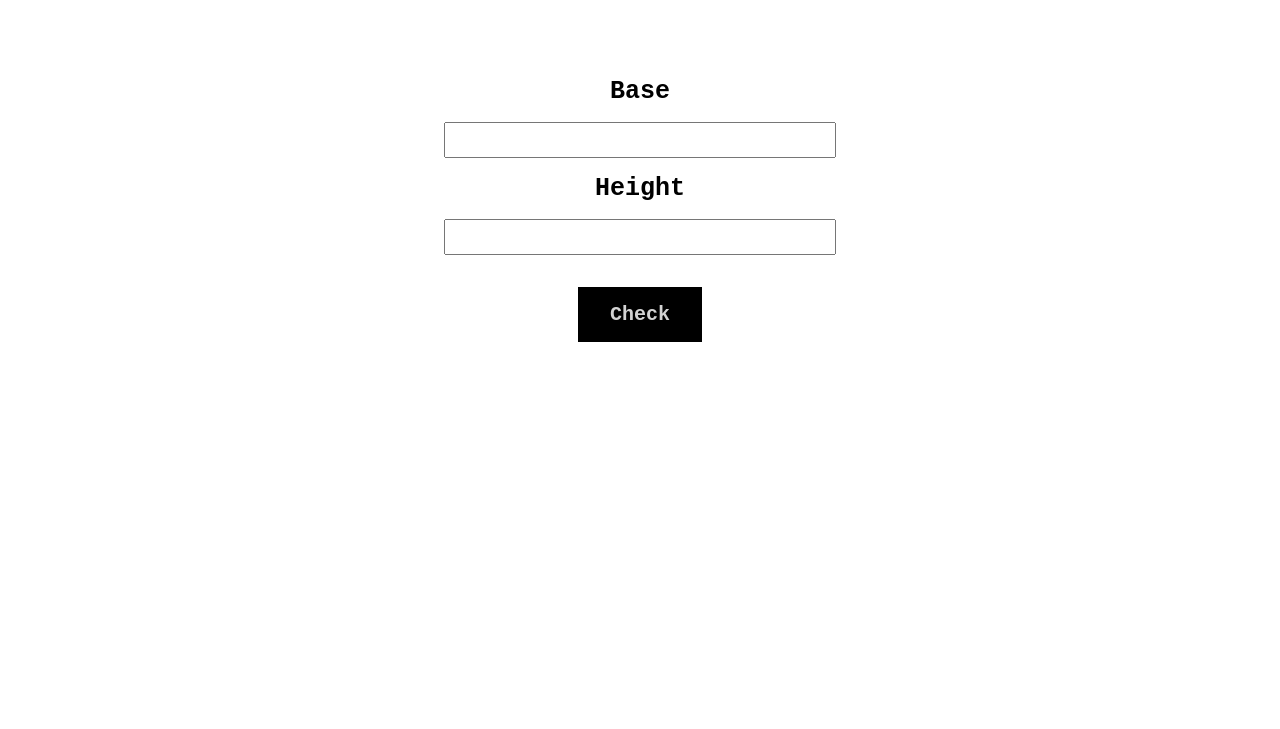
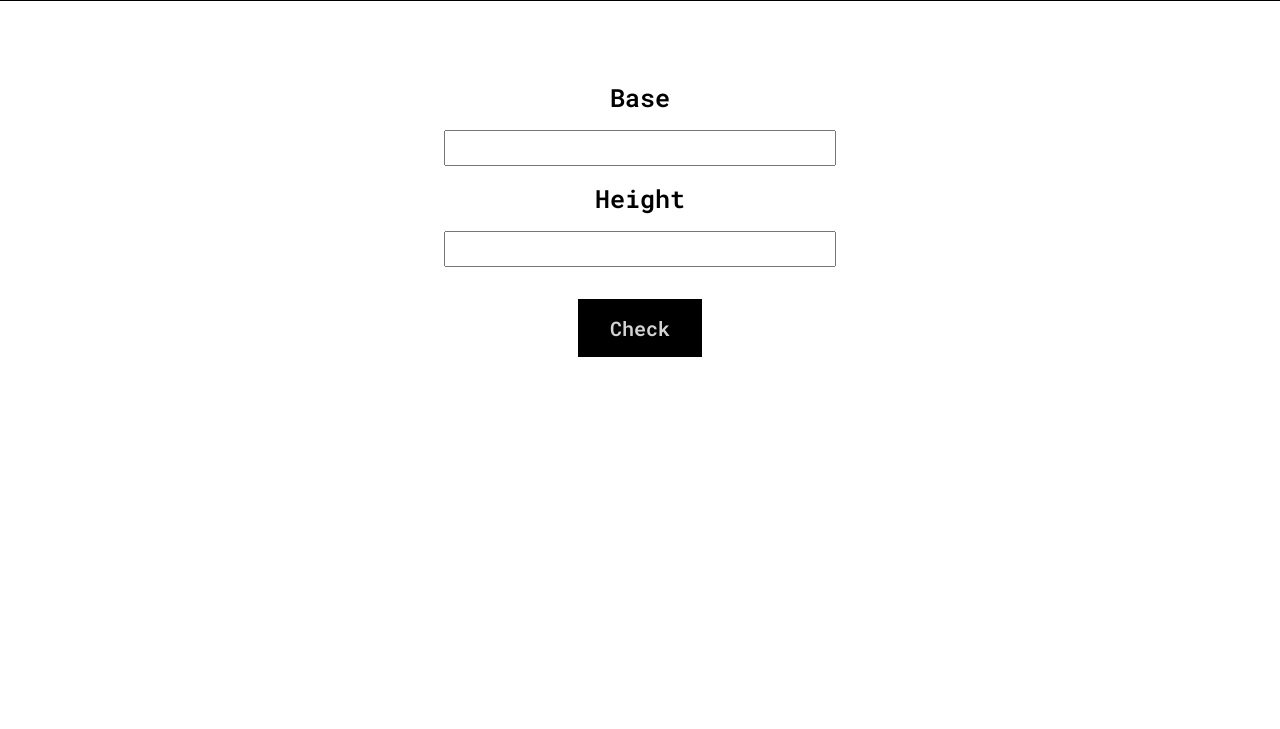
Before and after one commit to priyanshk20/triangles-m12, a plain HTML site: page area.html in a window 1280 px wide. Shown: the part 71-800 px from the top of the page. Drawn offline with Linux system fonts and the light colour scheme.

Commit message:
changed name

```diff
--- a/area.html
+++ b/area.html
@@ -5,6 +5,9 @@
     <meta http-equiv="X-UA-Compatible" content="IE=edge">
     <meta name="viewport" content="width=device-width, initial-scale=1.0">
     <link rel="stylesheet" href="/styles.css">
+    <link rel="preconnect" href="https://fonts.googleapis.com">
+<link rel="preconnect" href="https://fonts.gstatic.com" crossorigin>
+<link href="https://fonts.googleapis.com/css2?family=Roboto+Mono:wght@400;500;600&display=swap" rel="stylesheet">
     <title>Area</title>
 </head>
 <body>
```
Also changed, not shown: hypotenuse.html (+3 -0 lines), index.html (renamed from isTriangle.html, +3 -0 lines).
